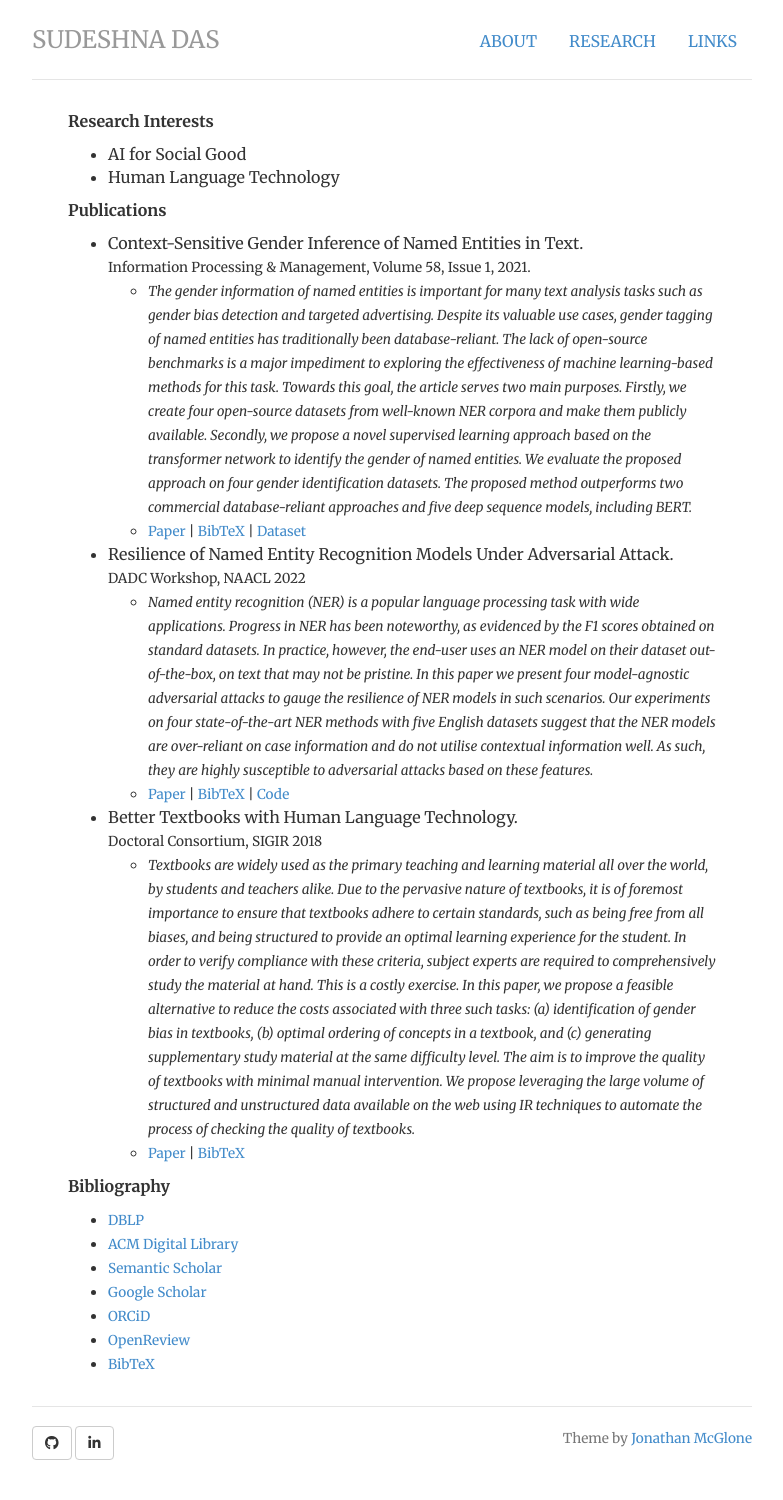
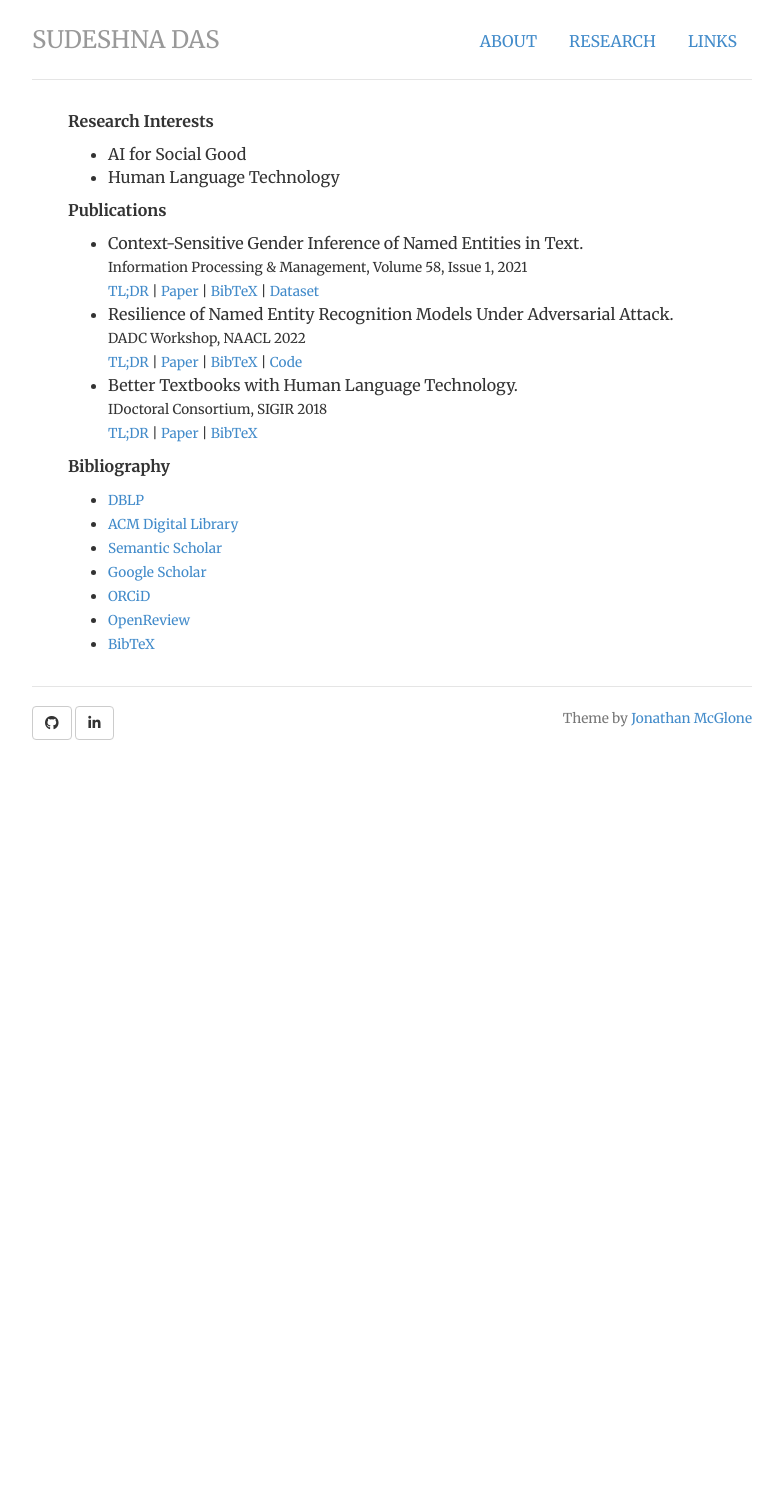
Before and after one commit to das-sudeshna/das-sudeshna.github.io, a Jekyll site: the page built from research/index.html, in a window 1280 px wide. Shown: the whole page, without its empty margins (248-1031 px from the left). Built offline with Jekyll 4.4.1, drawn with Linux system fonts in a browser that asks for light colours; nearby versions of some CDN libraries; after the commit the page ends 900 px from its top, so only the background shows below that.

Commit message:
Update index.html

```diff
--- a/research/index.html
+++ b/research/index.html
@@ -17,21 +17,22 @@
 
     <p><strong>Publications</strong><br>
 				<ul>
-				<li>Context-Sensitive Gender Inference of Named Entities in Text.<br/><small>Information Processing & Management, Volume 58, Issue 1, 2021.</small><br/></li>
-						<ul>
-						<li><small><em>The gender information of named entities is important for many text analysis tasks such as gender bias detection and targeted advertising. Despite its valuable use cases, gender tagging of named entities has traditionally been database-reliant. The lack of open-source benchmarks is a major impediment to exploring the effectiveness of machine learning-based methods for this task. Towards this goal, the article serves two main purposes. Firstly, we create four open-source datasets from well-known NER corpora and make them publicly available. Secondly, we propose a novel supervised learning approach based on the transformer network to identify the gender of named entities. We evaluate the proposed approach on four gender identification datasets. The proposed method outperforms two commercial database-reliant approaches and five deep sequence models, including BERT.</em></small></li>
-						<li><small><a href="https://doi.org/10.1016/j.ipm.2020.102423">Paper</a> | <a href="https://raw.githubusercontent.com/das-sudeshna/das-sudeshna.github.io/master/bibtex/ipm2021.bib">BibTeX</a> | <a href="https://github.com/das-sudeshna/genid">Dataset</a></small></li>
-						</ul>
-				<li>Resilience of Named Entity Recognition Models Under Adversarial Attack.<br/><small>DADC Workshop, NAACL 2022</small><br/></li>
-						<ul>
-						<li><small><em>Named entity recognition (NER) is a popular language processing task with wide applications. Progress in NER has been noteworthy, as evidenced by the F1 scores obtained on standard datasets. In practice, however, the end-user uses an NER model on their dataset out-of-the-box, on text that may not be pristine. In this paper we present four model-agnostic adversarial attacks to gauge the resilience of NER models in such scenarios. Our experiments on four state-of-the-art NER methods with five English datasets suggest that the NER models are over-reliant on case information and do not utilise contextual information well. As such, they are highly susceptible to adversarial attacks based on these features.</em></small></li>
-						<li><small><a href="">Paper</a> | <a href="">BibTeX</a> | <a href="">Code</a></small></li>
-						</ul>
-				<li>Better Textbooks with Human Language Technology.<br/><small>Doctoral Consortium, SIGIR 2018</small><br/></li>
-						<ul>
-						<li><small><em>Textbooks are widely used as the primary teaching and learning material all over the world, by students and teachers alike. Due to the pervasive nature of textbooks, it is of foremost importance to ensure that textbooks adhere to certain standards, such as being free from all biases, and being structured to provide an optimal learning experience for the student. In order to verify compliance with these criteria, subject experts are required to comprehensively study the material at hand. This is a costly exercise. In this paper, we propose a feasible alternative to reduce the costs associated with three such tasks: (a) identification of gender bias in textbooks, (b) optimal ordering of concepts in a textbook, and (c) generating supplementary study material at the same difficulty level. The aim is to improve the quality of textbooks with minimal manual intervention. We propose leveraging the large volume of structured and unstructured data available on the web using IR techniques to automate the process of checking the quality of textbooks.</em></small></li>
-						<li><small><a href="https://doi.org/10.1145/3209978.3210228">Paper</a> | <a href="https://raw.githubusercontent.com/das-sudeshna/das-sudeshna.github.io/master/bibtex/sigir2018dc.bib">BibTeX</a></small></li>
-						</ul>
+				<li>Context-Sensitive Gender Inference of Named Entities in Text.<br/><small>Information Processing & Management, Volume 58, Issue 1, 2021</small><br/><small><a href="javascript:unhide('ipm2021tldr');">TL;DR</a> | <a href="https://doi.org/10.1016/j.ipm.2020.102423">Paper</a> | <a href="javascript:unhide('ipm2021bib');">BibTeX</a> | <a href="https://github.com/das-sudeshna/genid">Dataset</a></small><div id="ipm2021tldr" class="hidden"><br/>
+<small><em>The gender information of named entities is important for many text analysis tasks such as gender bias detection and targeted advertising. Despite its valuable use cases, gender tagging of named entities has traditionally been database-reliant. The lack of open-source benchmarks is a major impediment to exploring the effectiveness of machine learning-based methods for this task. Towards this goal, the article serves two main purposes. Firstly, we create four open-source datasets from well-known NER corpora and make them publicly available. Secondly, we propose a novel supervised learning approach based on the transformer network to identify the gender of named entities. We evaluate the proposed approach on four gender identification datasets. The proposed method outperforms two commercial database-reliant approaches and five deep sequence models, including BERT.</em></small>
+</div><div id="ipm2021bib" class="hidden"><div class="bibstyle"><br/>
+@article{das2021context, <br/>
+  title={Context-Sensitive Gender Inference of Named Entities in Text}, <br/>
+  author={Das, Sudeshna and Paik, Jiaul H}, <br/>
+  journal={Information Processing \& Management}, <br/>
+  volume={58}, <br/>
+  number={1}, <br/>
+  pages={102423}, <br/>
+  year={2021}, <br/>
+  publisher={Elsevier} <br/>
+} <br/>
+</div></div></li>
+				<li>Resilience of Named Entity Recognition Models Under Adversarial Attack.<br/><small>DADC Workshop, NAACL 2022</small><br/><small><a href="javascript:unhide('dadc-naacl2022tldr');">TL;DR</a> | <a href="">Paper</a> | <a href="javascript:unhide('dadc-naacl2022bib');">BibTeX</a> | <a href="">Code</a></small></li>
+				<li>Better Textbooks with Human Language Technology.<br/><small>IDoctoral Consortium, SIGIR 2018</small><br/><small><a href="javascript:unhide('dc-sigir2018tldr');">TL;DR</a> | <a href="https://doi.org/10.1145/3209978.3210228">Paper</a> | <a href="javascript:unhide('dc-sigir2018bib');">BibTeX</a></small></li>
 				</ul>
 
     <p><strong>Bibliography</strong><br>
```
